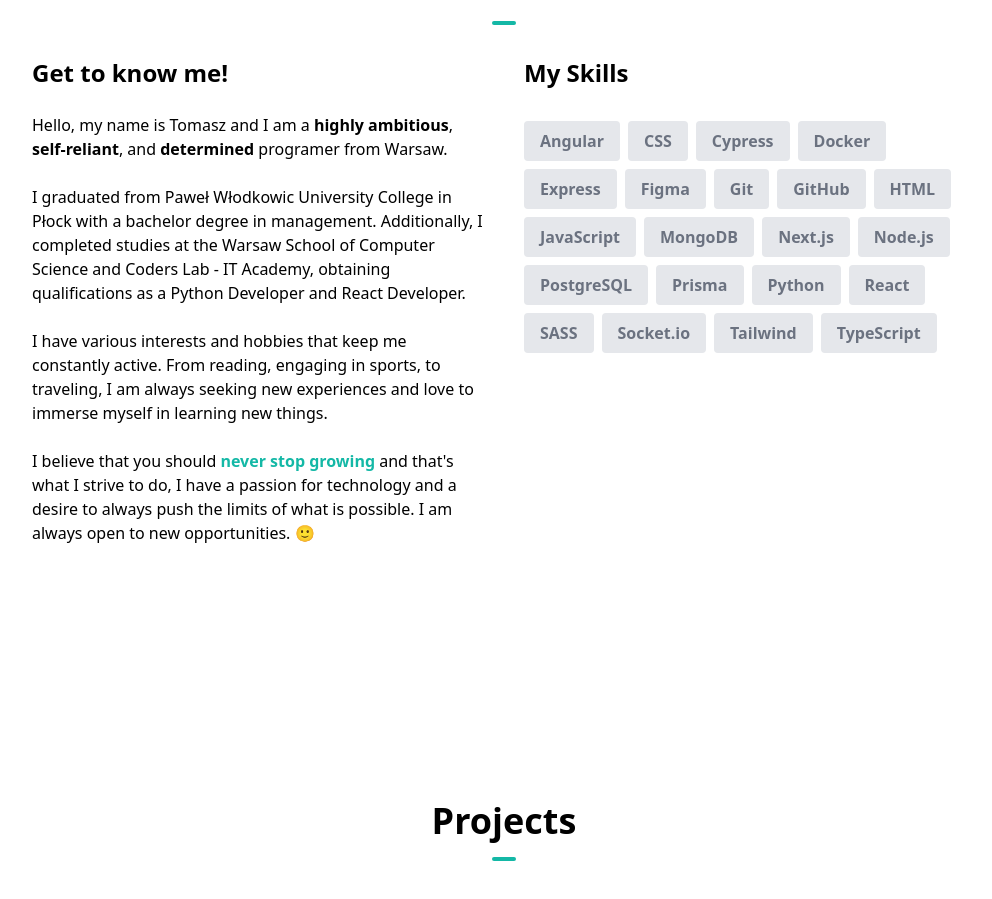
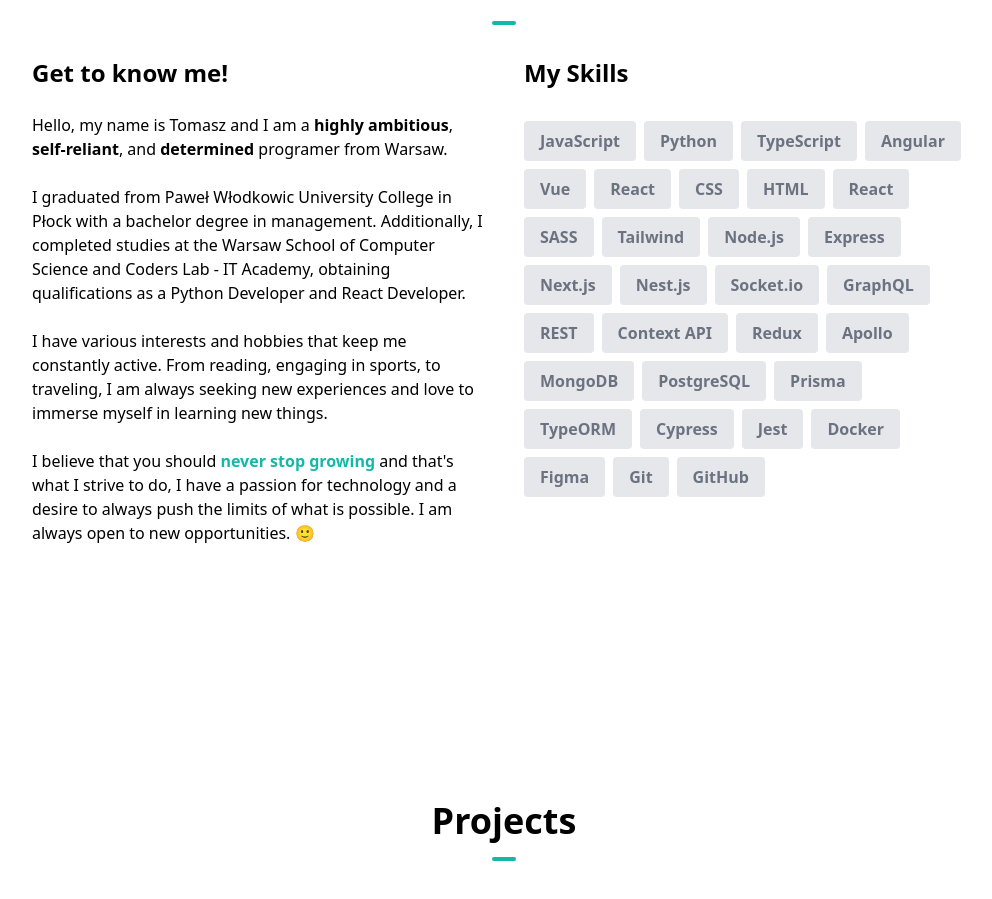
Before and after one commit to tomizdebski/PORTFOLIO_PROJECT_APP, a Next.js app: page / in a window 1280 px wide. Shown: the part 982-1881 px from the top of the page, without its empty margins (136-1128 px from the left). Built offline with nearby package versions, Linux system fonts and the light colour scheme.

Commit message:
add-new-skills-and-new-cv

```diff
--- a/components/AboutSection.tsx
+++ b/components/AboutSection.tsx
@@ -2,27 +2,47 @@ import React from "react";
 import Image from "next/image";
 
 const skills = [
+  // Languages
+  { skill: "JavaScript" },
+  { skill: "Python" },
+  { skill: "TypeScript" },
+
+  // Frontend
   { skill: "Angular" },
+  { skill: "Vue" },
+  { skill: "React" },
   { skill: "CSS" },
+  { skill: "HTML" },
+  { skill: "React" },
+  { skill: "SASS" },
+  { skill: "Tailwind" },
+
+  // Backend
+  { skill: "Node.js" },
+  { skill: "Express" },
+  { skill: "Next.js" },
+  { skill: "Nest.js" },
+  { skill: "Socket.io" },
+  { skill: "GraphQL" },
+  { skill: "REST" },
+  { skill: "Context API" },
+  { skill: "Redux" },
+  { skill: "Apollo" },
+
+
+  // Databases
+  { skill: "MongoDB" },
+  { skill: "PostgreSQL" },
+  { skill: "Prisma" },
+  { skill: "TypeORM" },
+
+  // Tools
   { skill: "Cypress" },
+  { skill : "Jest"},
   { skill: "Docker" },
-  { skill: "Express" },
   { skill: "Figma" },
   { skill: "Git" },
   { skill: "GitHub" },
-  { skill: "HTML" },
-  { skill: "JavaScript" },
-  { skill: "MongoDB" },
-  { skill: "Next.js" },
-  { skill: "Node.js" },
-  { skill: "PostgreSQL" },
-  { skill: "Prisma" },
-  { skill: "Python" },
-  { skill: "React" },
-  { skill: "SASS" },
-  { skill: "Socket.io" },
-  { skill: "Tailwind" },
-  { skill: "TypeScript" },
 ];
 
 const programmingLanguages = skills.filter((item) => {
```
Also changed, not shown: 2 other files (tests, documents, lock files or other folders).
